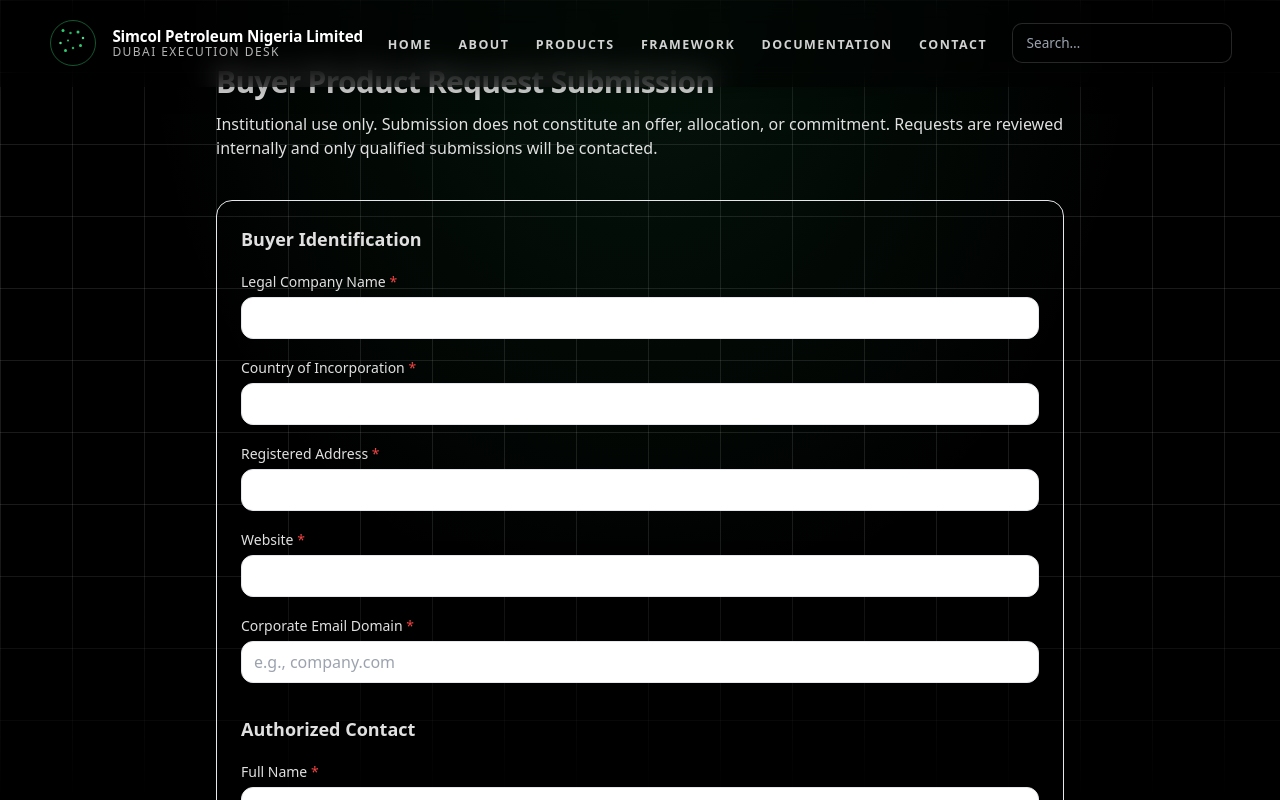
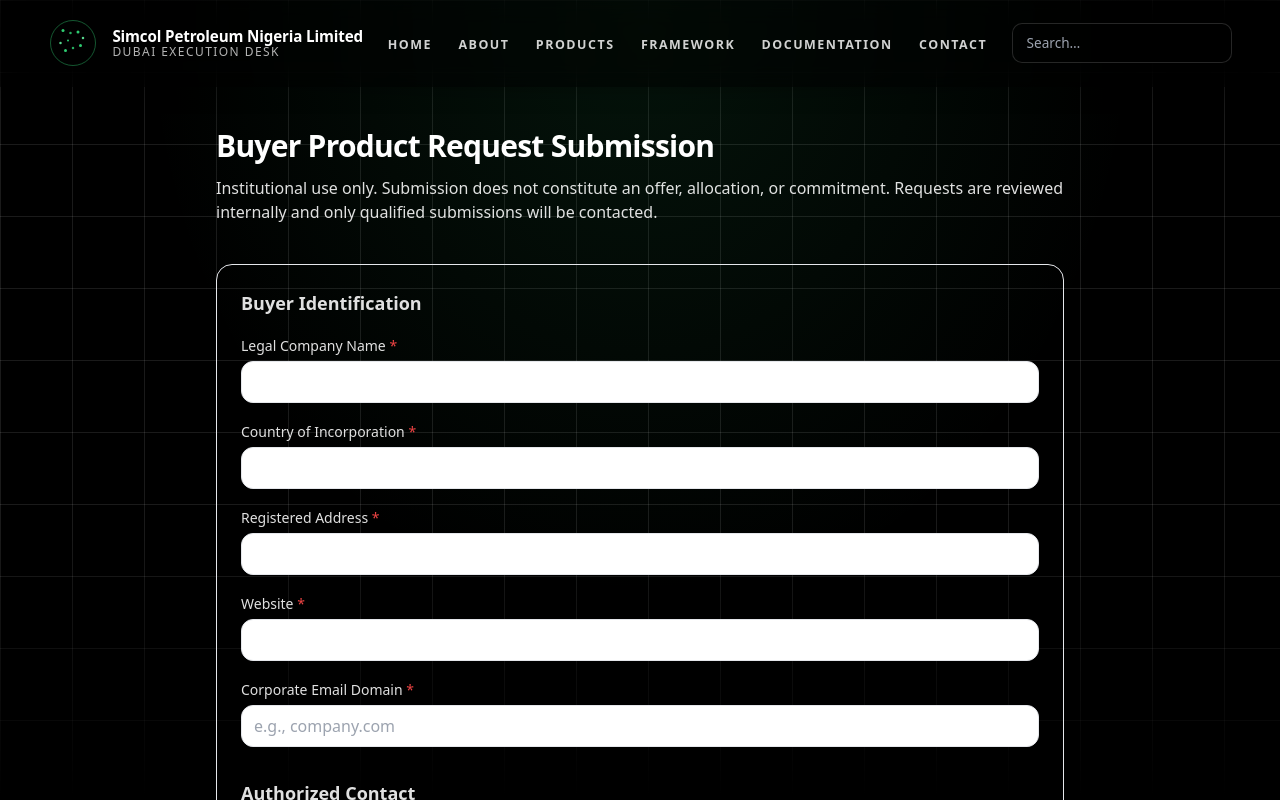
Before and after one commit to quentinosamudiamen-hue/simcol-petroleum-site, a Next.js app: page /buyer-product-request in a window 1280 px wide. Shown: the top 800 px of the page. Built offline with nearby package versions, Linux system fonts and the light colour scheme.

Commit message:
Fix buyer request page header stacking + navbar offset

```diff
--- a/app/buyer-product-request/page.tsx
+++ b/app/buyer-product-request/page.tsx
@@ -6,9 +6,9 @@ export const metadata = {
 
 export default function BuyerProductRequestPage() {
   return (
-    <main className="max-w-4xl mx-auto px-6 py-16 space-y-10">
-      <header className="space-y-3">
-        <h1 className="text-3xl font-semibold tracking-tight">
+    <main className="relative z-10 max-w-4xl mx-auto px-6 pt-32 pb-16 space-y-10">
+      <header className="relative z-10 space-y-3">
+        <h1 className="text-3xl font-semibold tracking-tight text-white">
           Buyer Product Request Submission
         </h1>
         <p className="text-muted-foreground">
@@ -25,9 +25,7 @@ export default function BuyerProductRequestPage() {
           className="space-y-8"
         >
           <fieldset className="space-y-4">
-            <legend className="text-lg font-semibold">
-              Buyer Identification
-            </legend>
+            <legend className="text-lg font-semibold">Buyer Identification</legend>
             <Input name="companyName" label="Legal Company Name" required />
             <Input name="country" label="Country of Incorporation" required />
             <Input name="registeredAddress" label="Registered Address" required />
```
